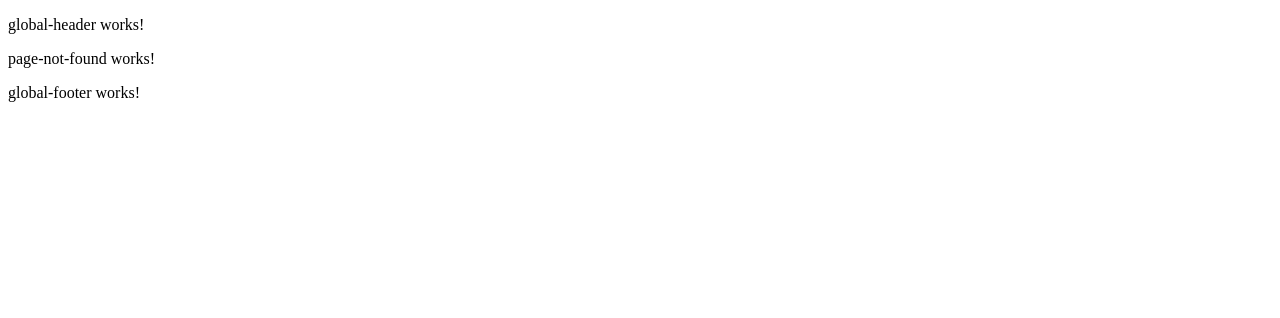
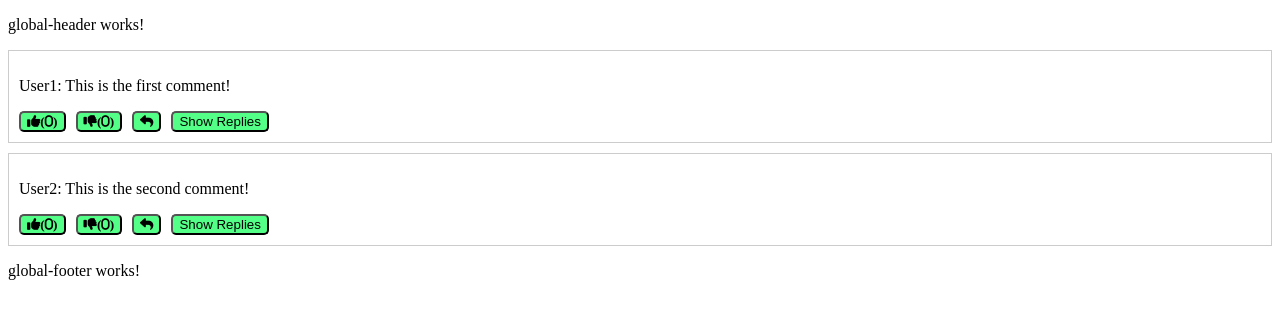
Before and after one commit to avi-game-studio/ags-dashboard, an Angular app: page /comments in a window 1280 px wide. Shown: the top 318 px of the page. Built offline with nearby package versions, Linux system fonts and the light colour scheme.

Commit message:
Feat : First Commit.

```diff
--- a/angular.json
+++ b/angular.json
@@ -16,16 +16,12 @@
             "outputPath": "dist/ags-dashboard",
             "index": "src/index.html",
             "browser": "src/main.ts",
-            "polyfills": [
-              "zone.js"
-            ],
+            "polyfills": ["zone.js"],
             "tsConfig": "tsconfig.app.json",
-            "assets": [
-              "src/favicon.ico",
-              "src/assets"
-            ],
+            "assets": ["src/favicon.ico", "src/assets"],
             "styles": [
-              "src/styles.css"
+              "src/styles.css",
+              "node_modules/@fortawesome/fontawesome-free/css/all.css"
             ],
             "scripts": [],
             "server": "src/main.server.ts",
@@ -79,18 +75,10 @@
         "test": {
           "builder": "@angular-devkit/build-angular:karma",
           "options": {
-            "polyfills": [
-              "zone.js",
-              "zone.js/testing"
-            ],
+            "polyfills": ["zone.js", "zone.js/testing"],
             "tsConfig": "tsconfig.spec.json",
-            "assets": [
-              "src/favicon.ico",
-              "src/assets"
-            ],
-            "styles": [
-              "src/styles.css"
-            ],
+            "assets": ["src/favicon.ico", "src/assets"],
+            "styles": ["src/styles.css"],
             "scripts": []
           }
         }
--- a/package.json
+++ b/package.json
@@ -21,6 +21,7 @@
     "@angular/platform-server": "^17.2.0",
     "@angular/router": "^17.2.0",
     "@angular/ssr": "^17.2.2",
+    "@fortawesome/fontawesome-free": "^6.5.2",
     "express": "^4.18.2",
     "rxjs": "~7.8.0",
     "tslib": "^2.3.0",
--- a/src/app/app.routes.ts
+++ b/src/app/app.routes.ts
@@ -5,13 +5,24 @@ import { GameDetailsComponent } from './pages/game-details/game-details.componen
 import { PlayGameComponent } from './pages/play-game/play-game.component';
 import { PageNotFoundComponent } from './pages/page-not-found/page-not-found.component';
 import { authGuard } from './core/guards/auth.guard';
+import { CommentsComponent } from './features/comments/comments.component';
 
 export const routes: Routes = [
-    { path: 'landing', component: LandingPageComponent },
-    { path: 'home', component: HomePageComponent },
-    { path: 'game-details', component: GameDetailsComponent, canActivate: [authGuard] },
-    { path: 'play/:game-id', component: PlayGameComponent, canActivate: [authGuard] },
-    { path: 'page-not-found', component: PageNotFoundComponent },  // Wildcard route for a 404 page
-    { path: '', redirectTo: '/landing', pathMatch: 'full' }, // redirect to `first-component`
-    { path: '**', component: PageNotFoundComponent },  // Wildcard route for a 404 page
+  { path: 'landing', component: LandingPageComponent },
+  { path: 'home', component: HomePageComponent },
+  {
+    path: 'game-details',
+    component: GameDetailsComponent,
+    canActivate: [authGuard],
+  },
+  {
+    path: 'play/:game-id',
+    component: PlayGameComponent,
+    canActivate: [authGuard],
+  },
+  { path: 'comments', component: CommentsComponent },
+
+  { path: 'page-not-found', component: PageNotFoundComponent }, // Wildcard route for a 404 page
+  { path: '', redirectTo: '/landing', pathMatch: 'full' }, // redirect to `first-component`
+  { path: '**', component: PageNotFoundComponent }, // Wildcard route for a 404 page
 ];
--- a/src/app/features/comments/comments.component.css
+++ b/src/app/features/comments/comments.component.css
@@ -0,0 +1,28 @@
+.comment {
+  border: 1px solid #ccc;
+  padding: 10px;
+  margin: 10px 0;
+
+}
+
+.actions {
+  margin-top: 5px;
+}
+
+.actions button {
+  margin-right: 10px;
+  background-color: #53ff86;
+  border-radius: 5px;
+}
+button{
+  background-color: #53ff86;
+  border-radius: 5px;
+}
+.reply-box {
+  margin-top: 10px;
+}
+
+.replies {
+  margin-left: 20px;
+  margin-top: 10px;
+}
--- a/src/app/features/comments/comments.component.html
+++ b/src/app/features/comments/comments.component.html
@@ -1 +1,24 @@
-<p>comments works!</p>
+<div class="comment" *ngFor="let comment of comments">
+  <p>{{ comment.author }}: {{ comment.text }}</p>
+  <div class="actions">
+    <button (click)="likeComment(comment)"><i class="fas fa-thumbs-up">({{ comment.likes }})</i></button>
+    <!-- Like icon -->
+    <button (click)="dislikeComment(comment)"><i class="fas fa-thumbs-down">({{ comment.dislikes }})</i></button>
+    <!-- Dislike icon -->
+    <button (click)="toggleReplyBox(comment)"><i class="fas fa-reply"></i></button>
+    <!-- Reply icon -->
+     <button (click)="toggleReplies(comment)">
+      {{ comment.showReplies ? 'Hide Replies' : 'Show Replies' }}
+    </button>
+  </div>
+   <div class="replies" *ngIf="comment.showReplies">
+    <app-comments
+      *ngFor="let reply of comment.replies"
+      [comments]="[reply]"
+    ></app-comments>
+  </div>
+  <div class="reply-box" *ngIf="comment.showReplyBox" >
+    <textarea [(ngModel)]="newReply" placeholder="Write a reply..."></textarea>
+    <button (click)="submitReply(comment)" >Submit</button>
+  </div>
+</div>
--- a/src/app/features/comments/comments.component.ts
+++ b/src/app/features/comments/comments.component.ts
@@ -1,12 +1,75 @@
-import { Component } from '@angular/core';
+import { Component, Input, OnInit } from '@angular/core';
+import { CommonModule } from '@angular/common';
+import { FormsModule } from '@angular/forms';
+import { Comment } from './comment.model';
 
 @Component({
   selector: 'app-comments',
   standalone: true,
-  imports: [],
+  imports: [CommonModule, FormsModule],
   templateUrl: './comments.component.html',
-  styleUrl: './comments.component.css'
+  styleUrls: ['./comments.component.css'],
 })
-export class CommentsComponent {
+export class CommentsComponent implements OnInit {
+  @Input() comments: Comment[] = [];
+  newReply: string = '';
 
+  ngOnInit() {
+    this.comments = [
+      {
+        id: 1,
+        text: 'This is the first comment!',
+        author: 'User1',
+        likes: 0,
+        dislikes: 0,
+        replies: [],
+        showReplies: false,
+        showReplyBox: false,
+      },
+      {
+        id: 2,
+        text: 'This is the second comment!',
+        author: 'User2',
+        likes: 0,
+        dislikes: 0,
+        replies: [],
+        showReplies: false,
+        showReplyBox: false,
+      },
+    ];
+  }
+
+  likeComment(comment: Comment) {
+    comment.likes += 1;
+  }
+
+  dislikeComment(comment: Comment) {
+    comment.dislikes += 1;
+  }
+
+  toggleReplyBox(comment: Comment) {
+    comment.showReplyBox = !comment.showReplyBox;
+  }
+
+  toggleReplies(comment: Comment) {
+    comment.showReplies = !comment.showReplies;
+  }
+
+  submitReply(comment: Comment) {
+    if (this.newReply.trim()) {
+      const reply: Comment = {
+        id: Date.now(),
+        text: this.newReply,
+        author: 'You',
+        likes: 0,
+        dislikes: 0,
+        replies: [],
+        showReplies: false,
+        showReplyBox: false,
+      };
+      comment.replies.push(reply);
+      this.newReply = '';
+      comment.showReplyBox = false;
+    }
+  }
 }
--- a/src/index.html
+++ b/src/index.html
@@ -1,11 +1,18 @@
-<!doctype html>
+<!DOCTYPE html>
 <html lang="en">
   <head>
-  <meta charset="utf-8">
+    <meta charset="utf-8" />
     <title>AgsDashboard</title>
-  <base href="/">
-  <meta name="viewport" content="width=device-width, initial-scale=1">
-  <link rel="icon" type="image/x-icon" href="favicon.ico">
+    <base href="/" />
+    <meta name="viewport" content="width=device-width, initial-scale=1" />
+    <link rel="icon" type="image/x-icon" href="favicon.ico" />
+    <link
+      rel="stylesheet"
+      href="https://cdnjs.cloudflare.com/ajax/libs/font-awesome/6.5.2/css/all.min.css"
+      integrity="sha512-SnH5WK+bZxgPHs44uWIX+LLJAJ9/2PkPKZ5QiAj6Ta86w+fsb2TkcmfRyVX3pBnMFcV7oQPJkl9QevSCWr3W6A=="
+      crossorigin="anonymous"
+      referrerpolicy="no-referrer"
+    />
   </head>
   <body>
     <app-root></app-root>
```
Also changed, not shown: src/app/features/comments/comment.model.ts (added, +10 -0 lines), 1 other file (tests, documents, lock files or other folders). Lines whose indentation alone changed are shown as unchanged.
